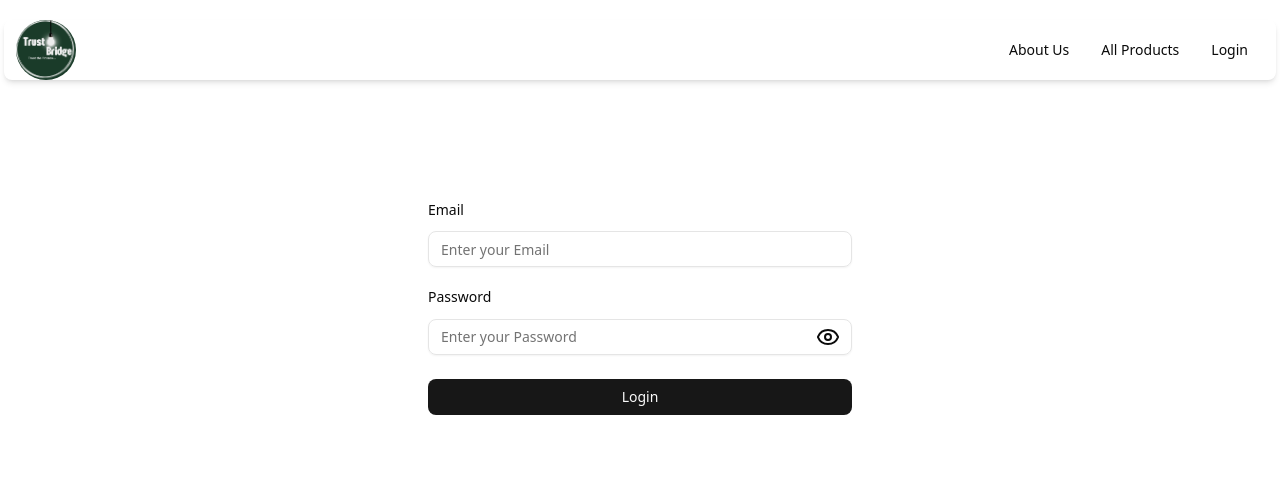
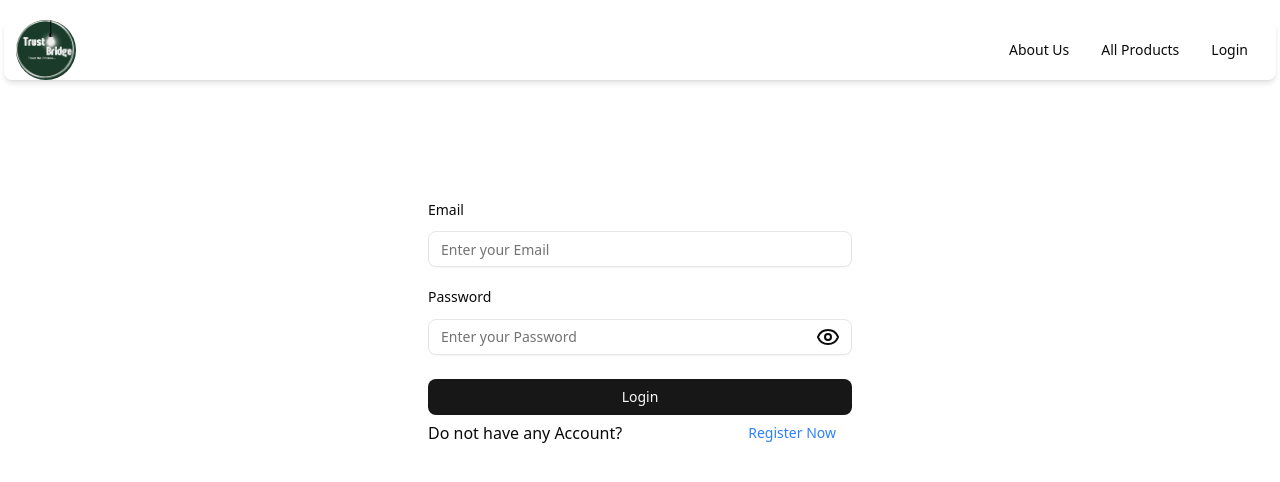
Before and after one commit to TusharChow20/trust_bridge_client, a Next.js app: page /login in a window 1280 px wide. Shown: the top 482 px of the page. Built offline with nearby package versions, Linux system fonts and the light colour scheme.

Commit message:
login done

```diff
--- a/src/app/(auth)/login/page.jsx
+++ b/src/app/(auth)/login/page.jsx
@@ -5,6 +5,7 @@ import { Input } from "@/components/ui/input";
 import { Button } from "@/components/ui/button";
 import { useForm } from "react-hook-form";
 import { Eye, EyeOff } from "lucide-react";
+import Link from "next/link";
 
 export default function page() {
   const { register, handleSubmit } = useForm();
@@ -42,6 +43,15 @@ export default function page() {
         </Field>
         <Button className={"w-full mt-6"}>Login</Button>
       </form>
+
+      <div className="flex justify-between items-center">
+        <h1>Do not have any Account?</h1>
+        <Link href={"/register"}>
+          <Button className={"bg-transparent text-black text-blue-500"}>
+            Register Now
+          </Button>
+        </Link>
+      </div>
     </div>
   );
 }
```
